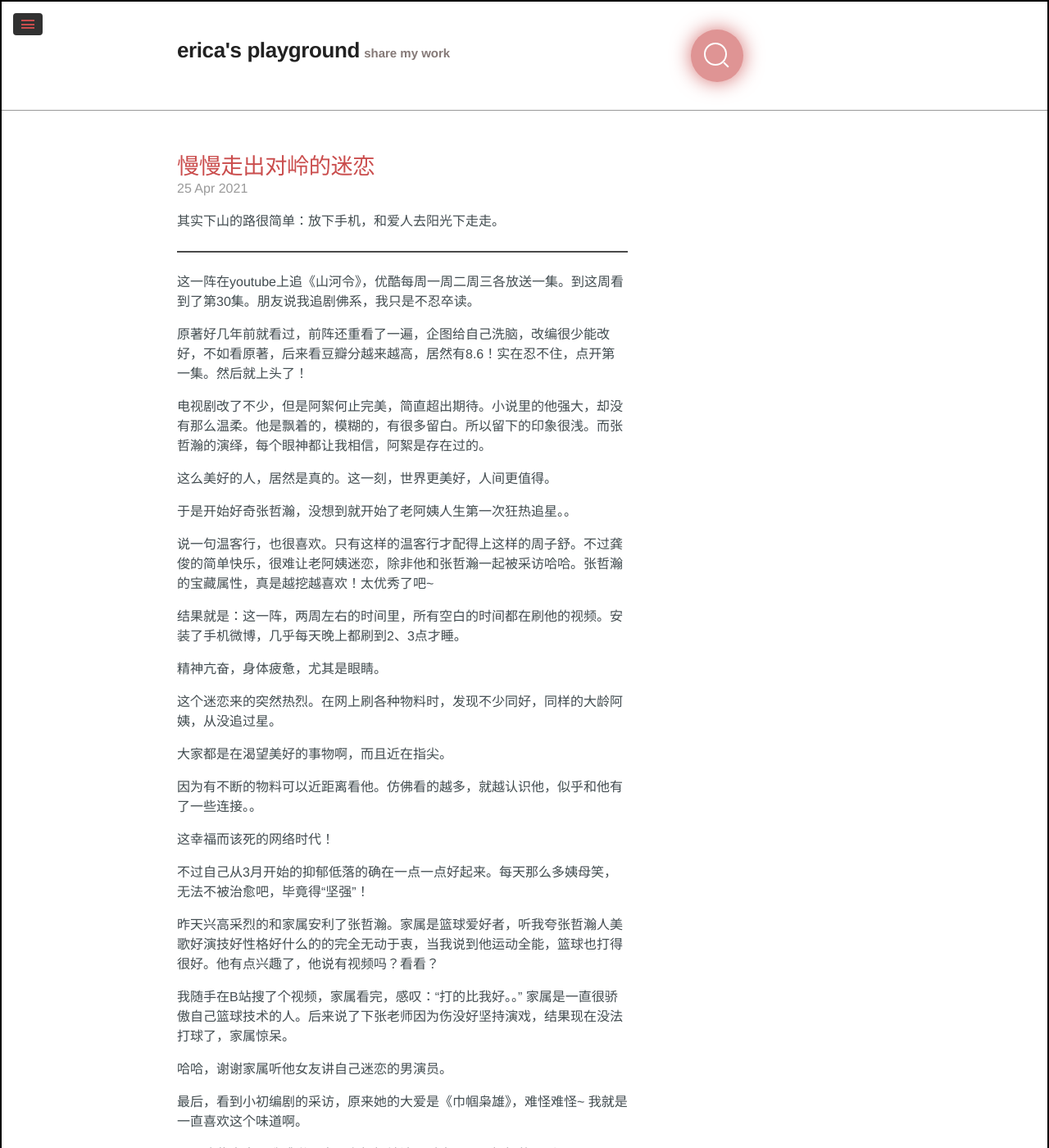
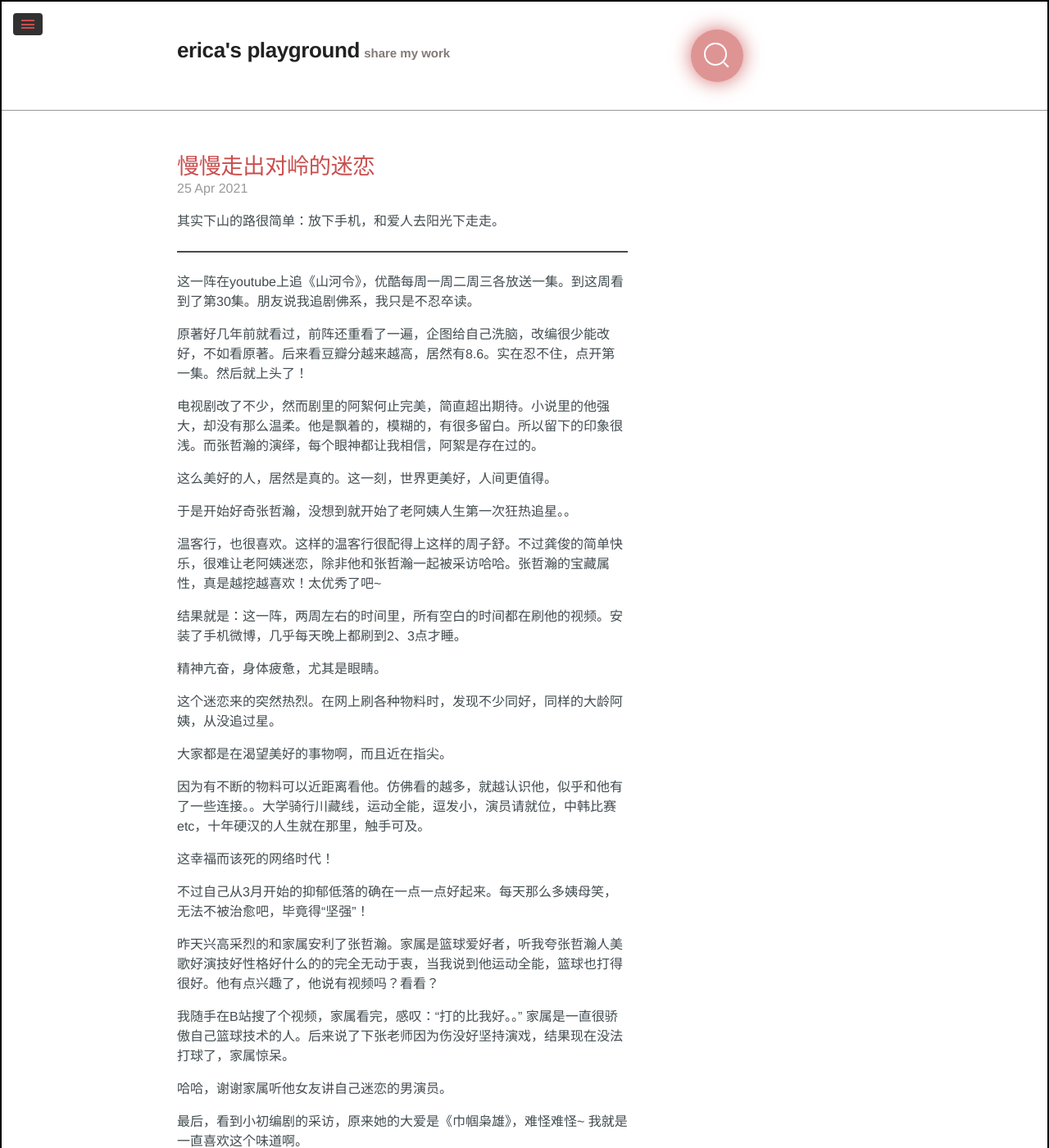
Before and after one commit to ericazhan/ericazhan.github.io, a Jekyll site: the page built from _posts/2021-04-25-word_of_honor.md, in a window 1280 px wide and 1400 px high. Shown: the whole window at 82% size. Built offline with Jekyll 4.4.1, drawn with Linux system fonts in a browser that asks for light colours; some web fonts are replaced; comment, search, counter and statistics services are not loaded.

Commit message:
👌 IMPROVE:

```diff
--- a/_posts/2021-04-25-word_of_honor.md
+++ b/_posts/2021-04-25-word_of_honor.md
@@ -12,15 +12,15 @@ tags: [生活,影视]
 
 这一阵在youtube上追《山河令》，优酷每周一周二周三各放送一集。到这周看到了第30集。朋友说我追剧佛系，我只是不忍卒读。
 
-原著好几年前就看过，前阵还重看了一遍，企图给自己洗脑，改编很少能改好，不如看原著，后来看豆瓣分越来越高，居然有8.6！实在忍不住，点开第一集。然后就上头了！
+原著好几年前就看过，前阵还重看了一遍，企图给自己洗脑，改编很少能改好，不如看原著。后来看豆瓣分越来越高，居然有8.6。实在忍不住，点开第一集。然后就上头了！
 
-电视剧改了不少，但是阿絮何止完美，简直超出期待。小说里的他强大，却没有那么温柔。他是飘着的，模糊的，有很多留白。所以留下的印象很浅。而张哲瀚的演绎，每个眼神都让我相信，阿絮是存在过的。
+电视剧改了不少，然而剧里的阿絮何止完美，简直超出期待。小说里的他强大，却没有那么温柔。他是飘着的，模糊的，有很多留白。所以留下的印象很浅。而张哲瀚的演绎，每个眼神都让我相信，阿絮是存在过的。
 
 这么美好的人，居然是真的。这一刻，世界更美好，人间更值得。
 
 于是开始好奇张哲瀚，没想到就开始了老阿姨人生第一次狂热追星。。
 
-说一句温客行，也很喜欢。只有这样的温客行才配得上这样的周子舒。不过龚俊的简单快乐，很难让老阿姨迷恋，除非他和张哲瀚一起被采访哈哈。张哲瀚的宝藏属性，真是越挖越喜欢！太优秀了吧~
+温客行，也很喜欢。这样的温客行很配得上这样的周子舒。不过龚俊的简单快乐，很难让老阿姨迷恋，除非他和张哲瀚一起被采访哈哈。张哲瀚的宝藏属性，真是越挖越喜欢！太优秀了吧~
 
 结果就是：这一阵，两周左右的时间里，所有空白的时间都在刷他的视频。安装了手机微博，几乎每天晚上都刷到2、3点才睡。
 
@@ -30,7 +30,7 @@ tags: [生活,影视]
 
 大家都是在渴望美好的事物啊，而且近在指尖。
 
-因为有不断的物料可以近距离看他。仿佛看的越多，就越认识他，似乎和他有了一些连接。。
+因为有不断的物料可以近距离看他。仿佛看的越多，就越认识他，似乎和他有了一些连接。。大学骑行川藏线，运动全能，逗发小，演员请就位，中韩比赛etc，十年硬汉的人生就在那里，触手可及。
 
 这幸福而该死的网络时代！
 
```
